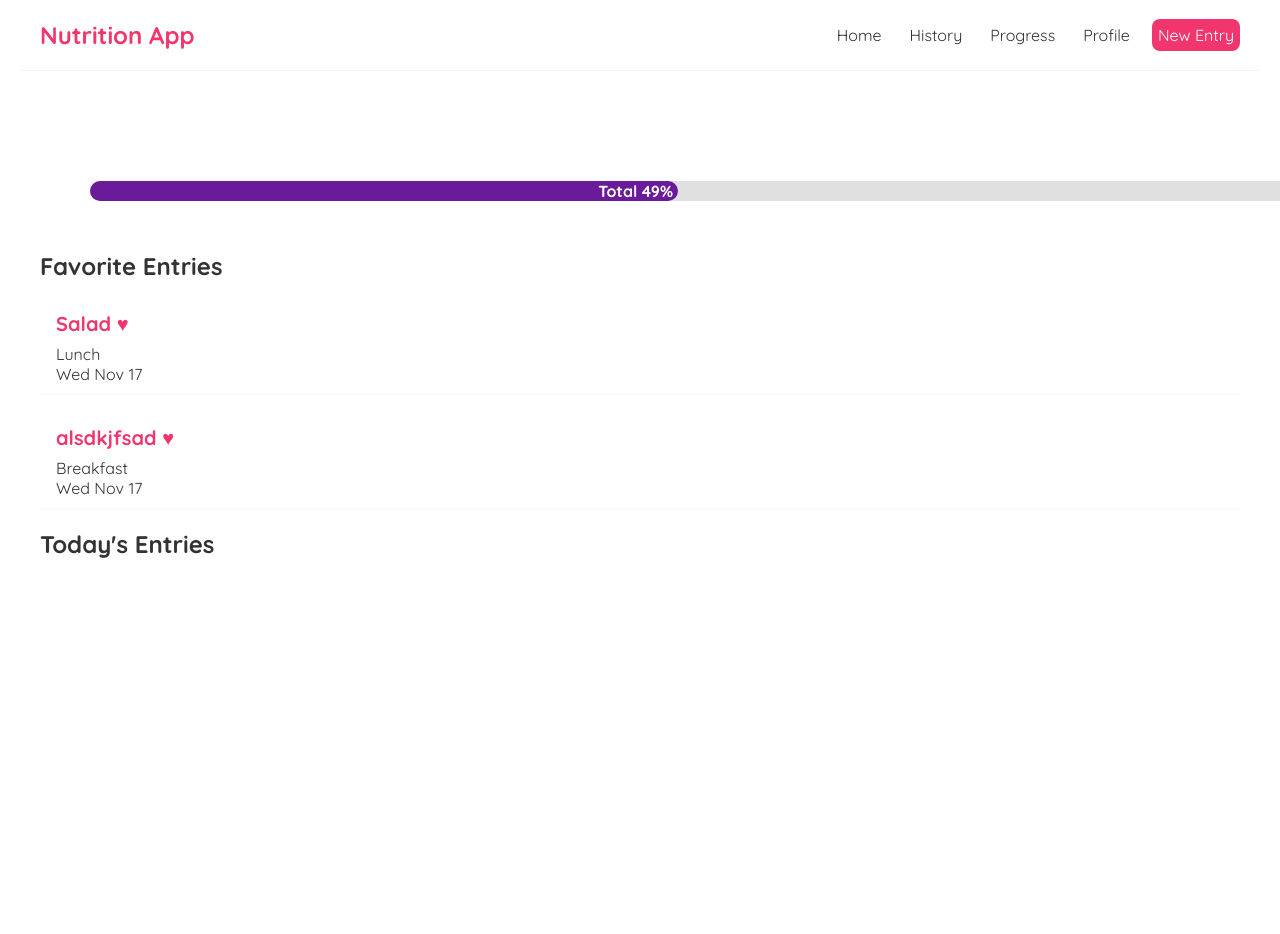
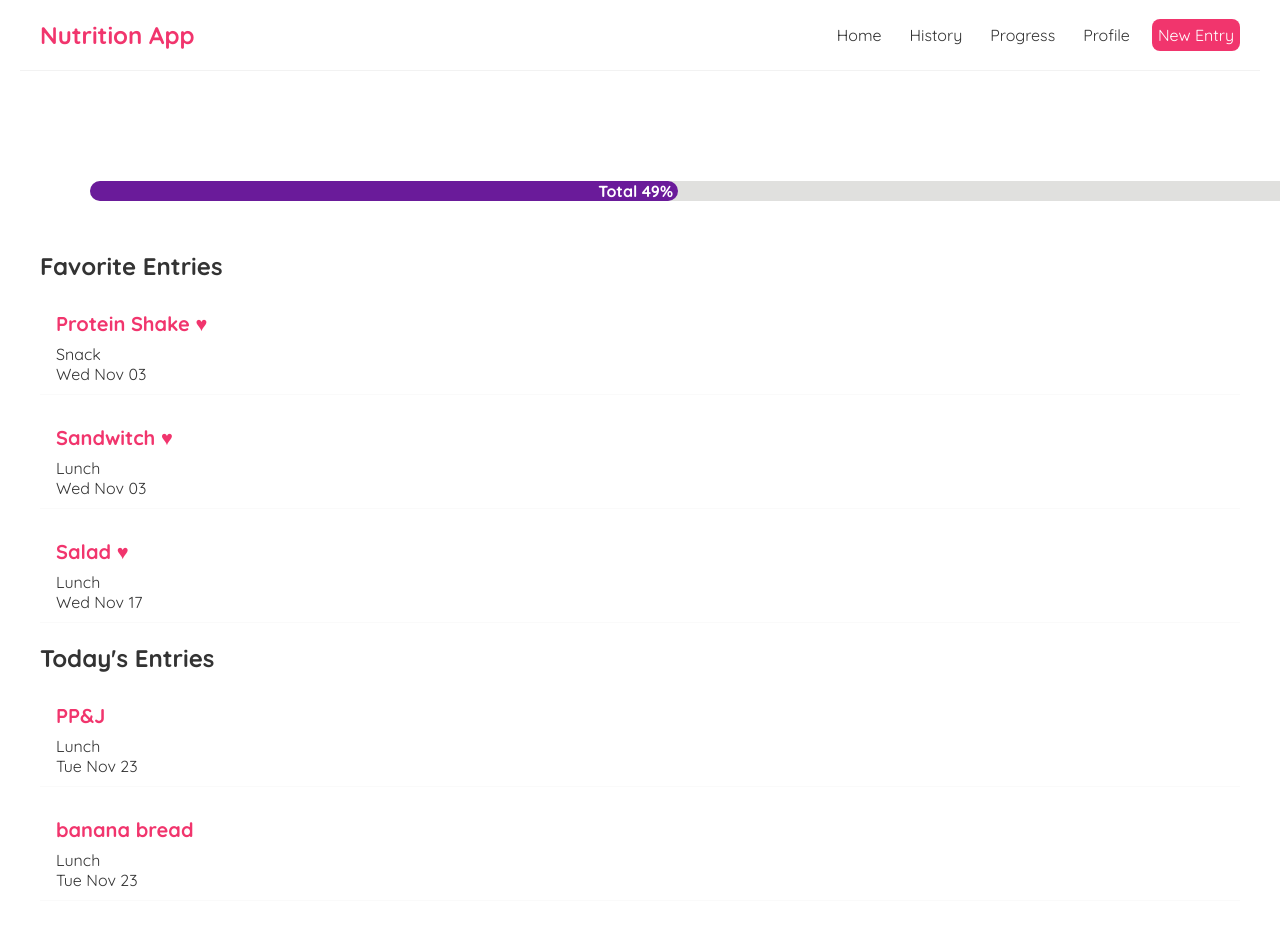
Before and after one commit to legirH/nutritionapp, a React (Create React App) app: page / in a window 1280 px wide. Shown: the top 934 px of the page. Before the commit the page ends 800 px from the top, so only its background shows below. Built offline with nearby package versions, Linux system fonts and the light colour scheme; data requests are answered from the project's data file.

Commit message:
added API request, save results to JSON database

```diff
--- a/data/db.json
+++ b/data/db.json
@@ -5,8 +5,7 @@
       "body": "1 banana, 1 cup of milk, 1 cup of whey protein powder, 1 tbsp of peanut butter. ",
       "mealType": "Snack",
       "date": "Wed Nov 03 2021 11:15:38 GMT+0800 (Central Indonesia Time)",
-      "sortDate": 1635909338420,
-      "favorite": false,
+      "favorite": true,
       "id": 3
     },
     {
@@ -14,8 +13,7 @@
       "body": "2 slices of whole wheat bread, 4 slices of salami, 2 slices of cheese, 3 leaves of lettuces, 1 tbsp of hummus",
       "mealType": "Lunch",
       "date": "Wed Nov 03 2021 11:16:44 GMT+0800 (Central Indonesia Time)",
-      "sortDate": 1635909404068,
-      "favorite": false,
+      "favorite": true,
       "id": 4
     },
     {
@@ -23,7 +21,6 @@
       "body": "2 cups of flour, 2 eggs, 2 cups of milk, 1 tsp of baking powder",
       "mealType": "Breakfast",
       "date": "Wed Nov 03 2021 11:18:06 GMT+0800 (Central Indonesia Time)",
-      "sortDate": 1635909486131,
       "favorite": false,
       "id": 5
     },
@@ -44,12 +41,46 @@
       "id": 7
     },
     {
-      "title": "alsdkjfsad",
-      "body": "1 cup flour, 2 eggs",
+      "title": "Toast and Eggs",
+      "body": "2 pieces of whole-wheat toast, 2 eggs",
       "mealType": "Breakfast",
-      "date": "Wed Nov 17 2021 20:02:24 GMT+0800 (Central Indonesia Time)",
-      "favorite": true,
-      "id": 8
+      "date": "Fri Nov 19 2021 10:24:41 GMT+0800 (Central Indonesia Time)",
+      "favorite": false,
+      "id": 9
+    },
+    {
+      "title": "PP&J",
+      "body": "2 slices rye bread, 2 tsp of peanut butter, 2 tsp of strawberry jelly",
+      "mealType": "Lunch",
+      "date": "Tue Nov 23 2021 08:43:31 GMT+0800 (Central Indonesia Time)",
+      "favorite": false,
+      "id": 10
+    },
+    {
+      "title": "banana bread",
+      "body": "2 cups flour, 1 egg, 1 tsp baking powder ",
+      "mealType": "Lunch",
+      "date": "Tue Nov 23 2021 14:16:38 GMT+0800 (Central Indonesia Time)",
+      "favorite": false,
+      "caloriesEntryTotal": 0,
+      "protienEntryTotal": 0,
+      "carbohydratesEntryTotal": 0,
+      "fatsEntryTotal": 0,
+      "calciumEntryTotal": 0,
+      "id": 12
+    },
+    {
+      "title": "a baking thing",
+      "body": "1 cup flour, 2 eggs, 1 tsp of baking powder, 2 tbsp of sugar",
+      "mealType": "Snack",
+      "date": "Tue Nov 23 2021 21:30:13 GMT+0800 (Central Indonesia Time)",
+      "favorite": false,
+      "totalCal": 697.58,
+      "totalProtein": 25.47,
+      "totalCarbs": 122.47,
+      "totalFats": 10.74,
+      "totalCalcium": 345.29699999999997,
+      "id": 13
     }
   ],
   "profile": {
--- a/src/App.js
+++ b/src/App.js
@@ -16,7 +16,6 @@ function App() {
     <Router>
       <div className="App">
         <Navbar />
-
         <div className="content">
         <Switch>
           <Route exact path = "/">
--- a/src/Create.js
+++ b/src/Create.js
@@ -9,11 +9,6 @@ const Create = () => {
     const [isPending, setisPending] = useState(false);
     const history = useHistory();
 
-    const [calories, setCalories] = useState();
-    const [protien, setProtien] = useState();
-    const [carbohydrates, setCarbohydrates] = useState();
-    const [fats, setFats] = useState();
-    const [calcium, setCalcium] = useState();
 
     const handelSubmit = (e) =>{
         e.preventDefault();
@@ -21,8 +16,6 @@ const Create = () => {
         let date = dateOne.toString();
 
         const favorite = new Boolean(false);
-
-        const entry ={ title, body, mealType, date, favorite };
 
         setisPending(true);
 
@@ -37,10 +30,47 @@ const Create = () => {
         nutritionix.init(APP_ID,API_KEY);
 
         nutritionix.natural.search(SearchPhrase).then(result => {
+
         console.log(result);
-          // pick out calorie amount and save into json database
-      });
 
+            var totalCal = 0;
+            var totalProtein = 0;
+            var totalCarbs = 0;
+            var totalFats = 0;
+            var totalCalcium = 0;
+
+            // loop to add all calories and micronutrient amounts when there are multiple food items
+            for (let i = 0; i < result.foods.length; i++){
+
+                var calories = result.foods[i].nf_calories;
+                var protein = result.foods[i].nf_protein;
+                var carbohydrates = result.foods[i].nf_total_carbohydrate;
+                var fats = result.foods[i].nf_total_fat;
+                var calcium = result.foods[i].full_nutrients.find(x => x.attr_id === 301).value;
+
+                totalCal = totalCal + calories;
+                totalProtein = totalProtein + protein;
+                totalCarbs = totalCarbs + carbohydrates;
+                totalFats = totalFats + fats;
+                totalCalcium = totalCalcium + calcium;
+
+             }
+
+             const entry ={ title, body, mealType, date, favorite, totalCal, totalProtein, totalCarbs, totalFats, totalCalcium };
+
+
+
+            console.log(totalCal);
+            console.log(totalProtein);
+            console.log(totalCarbs);
+            console.log(totalFats);
+            console.log(totalCalcium);
+
+
+            /* not sure if this needs to be inside the natural nutrient search
+            part or outside in the general handle submit */
+
+            console.log("Fetch was done")
 
             fetch('http://localhost:8000/entries', {
                 method: 'POST',
@@ -53,9 +83,9 @@ const Create = () => {
 
             })
 
+        });
+
     }
-
-
 
     return (
         <div className="create">
@@ -91,9 +121,8 @@ const Create = () => {
                 {isPending && <button disabled>Adding entry...</button>}
 
 
+            </form>
 
-
-            </form>
         </div>
      );
 }
--- a/src/EntryDetails.js
+++ b/src/EntryDetails.js
@@ -7,38 +7,8 @@ const EntryDetails = () => {
     const { id } = useParams();
     const { data: entry, error, isPending} = useFetch('http://localhost:8000/entries/' + id);
     const history = useHistory();
-    const [favorite, setFavorite] = useState();
-
-/*
-    useEffect(() => {
-        const abortConst = new AbortController(); // assosiating abort with fetch so it can be stoped
-
-        console.log('Use effect ran');
-        fetch('http://localhost:8000/entries/' + entry.id , { signal: abortConst.signal })
-            .then(res => {
-                if(!res.ok) {
-                    throw Error('could not fetch the data for that resourse');
-                }
 
 
-            return res.json()
-            })
-            .then((data) => {
-                setFavorite(data.favorite);
-                //setisPending(false);
-                //setError(null);
-            })
-            .catch(err => {
-                if (err.name === 'AbortError') {
-                    console.log('Fetch aborted')
-                } else {
-                    //setisPending(false);
-                    //setError(err.message);
-                }
-            })
-            return () => abortConst.abort();
-    }, []);
-*/
     const handelClick= () => {
         fetch('http://localhost:8000/entries/' + entry.id, {
             method: 'DELETE'
@@ -51,7 +21,7 @@ const EntryDetails = () => {
     const handelClickFavoriteToggle= () => {
         if( entry.favorite == true){
             fetch('http://localhost:8000/entries/' + entry.id, {
-            //set favorite in entry to true put or patch
+            //Toggeling favorite tag to false
             method: 'PATCH',
             headers: { 'Content-Type':'application/json'},
             body: JSON.stringify({ favorite: false })
@@ -62,7 +32,7 @@ const EntryDetails = () => {
         }
         else {
             fetch('http://localhost:8000/entries/' + entry.id, {
-            //set favorite in entry to true put or patch
+            //Toggeling favorite tag to false
             method: 'PATCH',
             headers: { 'Content-Type':'application/json'},
             body: JSON.stringify({ favorite: true })
--- a/src/EntryListFilterDate.js
+++ b/src/EntryListFilterDate.js
@@ -4,7 +4,7 @@ const EntryListFilterDate = ({entries, title}) => { // can do (props and then de
     const dateOne = new Date();
     const text = dateOne.toString();
     var date = text.substring(0, 10);
-    console.log(text);
+  //  console.log(text);
 
 
 
--- a/src/ProfilePage.js
+++ b/src/ProfilePage.js
@@ -1,6 +1,5 @@
 import { useState, useEffect } from "react";
 import { useHistory } from "react-router";
-import useFetch from "./useFetch";
 
 
 const ProfilePage = () => {
```
Lines whose indentation alone changed are shown as unchanged.
